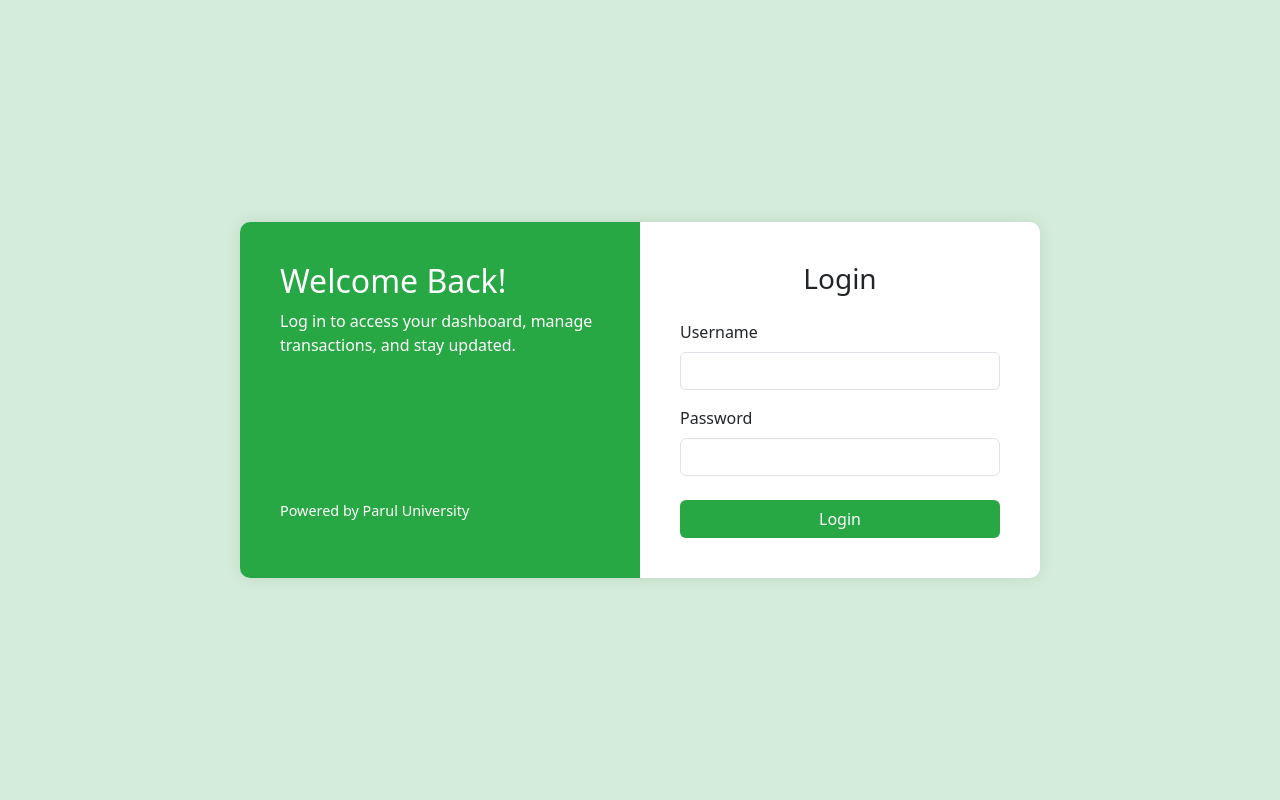
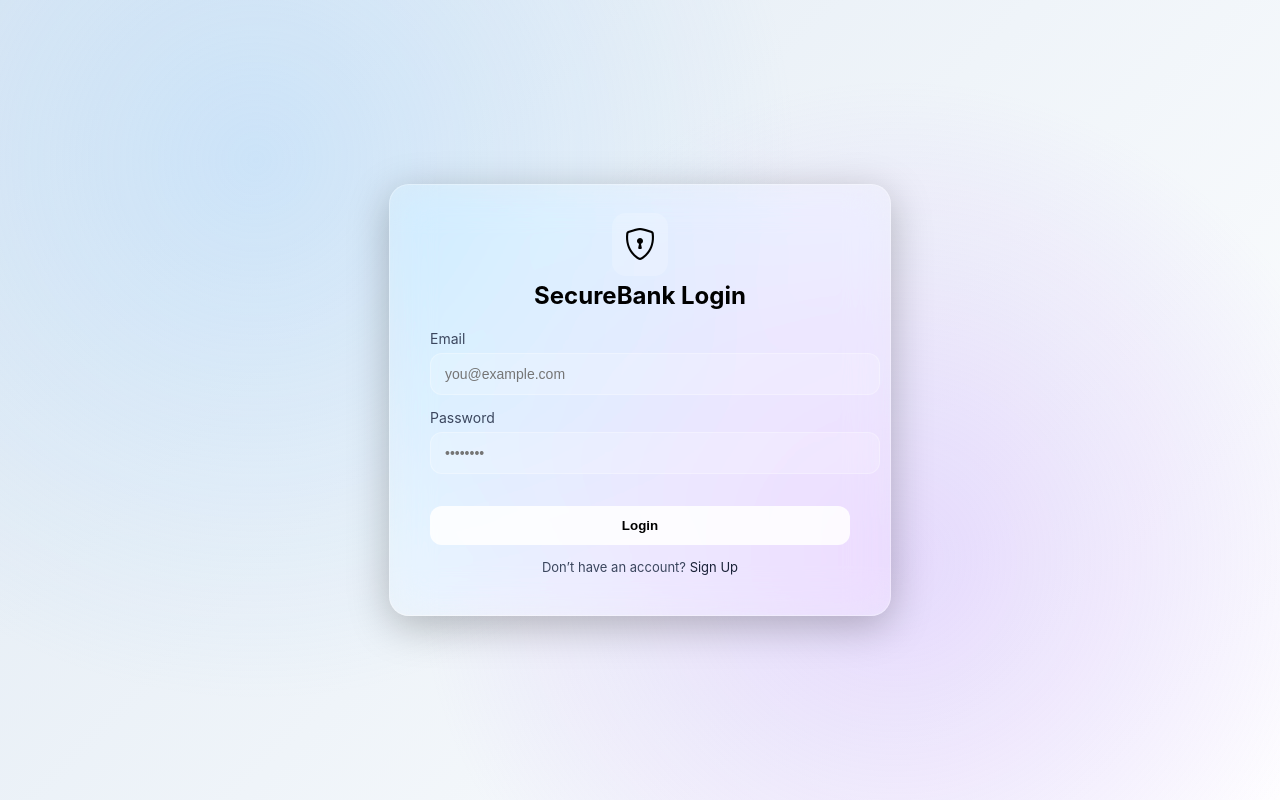
Before and after one commit to nashriel/secure-banking-ai, a Flask app: page /login in a window 1280 px wide. Run offline with Flask 3, Linux system fonts and the light colour scheme.

Commit message:
Update to Login Page

```diff
--- a/secure-banking-ai/app/templates/Login.html
+++ b/secure-banking-ai/app/templates/Login.html
@@ -1,89 +1,50 @@
 <!DOCTYPE html>
 <html lang="en">
 <head>
-    <meta charset="UTF-8">
-    <title>Login</title>
-    <!-- Bootstrap CSS -->
-    <link href="https://cdn.jsdelivr.net/npm/bootstrap@5.3.0/dist/css/bootstrap.min.css" rel="stylesheet">
+  <meta charset="UTF-8" />
+  <title>SecureBank — Login</title>
+  <meta name="viewport" content="width=device-width, initial-scale=1" />
+  <link href="https://cdn.jsdelivr.net/npm/bootstrap-icons@1.11.3/font/bootstrap-icons.css" rel="stylesheet">
+
   <style>
-        body, html {
-            height: 100%;
-            margin: 0;
-            background-color: #d4edda; /* Soft green */
-        }
-        .container-wrapper {
-            height: 100%;
-            display: flex;
-            justify-content: center;
-            align-items: center;
-        }
-        .login-box {
-            background-color: #ffffff;
-            border-radius: 10px;
-            box-shadow: 0 0 15px rgba(0,0,0,0.1);
-            overflow: hidden;
-            max-width: 800px;
-            width: 100%;
-        }
-        .welcome-section {
-            background-color: #28a745;
-            color: white;
-            padding: 40px;
-        }
-        .login-section {
-            padding: 40px;
-        }
-        .btn-login {
-            background-color: #28a745;
-            color: white;
-        }
-        .btn-login:hover {
-            background-color: #218838;
-        }
+    body,html{ height:100%; margin:0; font-family: Inter, sans-serif; }
+    :root{ --white:255,255,255; --glass:rgba(255,255,255,.14); --border:rgba(255,255,255,.28); --shadow:0 10px 40px rgba(0,0,0,.25); --text:#0b1020; --text-dim:#3b465e; --ink:#1a2238; --green:#2e7d32; --red:#c0392b; }
+    :root[data-theme="dark"]{ --text:#ecf2ff; --text-dim:#a8b1d1; --glass:rgba(20,22,40,.35); --border:rgba(255,255,255,.15); --shadow:0 10px 40px rgba(0,0,0,.45); --ink:#e6ebff; background:#0f1324; }
+
+    body{ background:linear-gradient(135deg,#dfe9f3,#ffffff00); display:flex; align-items:center; justify-content:center; overflow:hidden; }
+    .bg{ position:fixed; inset:0; background: radial-gradient(900px 900px at 20% 20%, #9ad0ff55, transparent 60%), radial-gradient(800px 800px at 70% 70%, #c49bff55, transparent 60%); z-index:-1; }
+    .glass{ background:var(--glass); border:1px solid var(--border); backdrop-filter:blur(20px) saturate(180%); box-shadow:var(--shadow); transition:.3s; }
+
+    .login-card{ width:100%; max-width:420px; border-radius:20px; padding:40px; text-align:center; }
+    h1{ margin-bottom:20px; font-size:24px; }
+    .form-group{ margin:14px 0; text-align:left; }
+    label{ font-size:14px; color:var(--text-dim); display:block; margin-bottom:6px; }
+    input{ width:100%; padding:12px 14px; border-radius:12px; border:1px solid var(--border); background:rgba(var(--white),.18); font-size:14px; outline:none; color:var(--ink); }
+    :root[data-theme="dark"] input{ color:var(--text); }
+
+    .btn{ margin-top:18px; width:100%; padding:12px; border:none; border-radius:12px; background:rgba(var(--white),.85); font-weight:600; cursor:pointer; }
+    .btn:hover{ background:#fff; box-shadow:0 10px 26px rgba(0,0,0,.16); }
+    .extra{ margin-top:14px; font-size:13px; color:var(--text-dim); }
+    .extra a{ color:var(--ink); text-decoration:none; }
   </style>
 </head>
 <body>
-
-<div class="container-wrapper">
-    <div class="login-box row g-0">
-        <!-- Welcome Section -->
-        <div class="col-md-6 welcome-section d-flex flex-column justify-content-center">
-            <h2>Welcome Back!</h2>
-            <p>Log in to access your dashboard, manage transactions, and stay updated.</p>
-            <p class="mt-auto" style="font-size: 0.9rem;">Powered by Parul University</p>
+  <div class="bg"></div>
+  <div class="login-card glass">
+    <i class="bi bi-shield-lock" style="font-size:32px; padding:12px; border-radius:14px; background:rgba(var(--white),.18);"></i>
+    <h1>SecureBank Login</h1>
+    <form>
+      <div class="form-group">
+        <label for="email">Email</label>
+        <input type="email" id="email" placeholder="you@example.com" required />
       </div>
-
-        <!-- Login Form Section -->
-        <div class="col-md-6 login-section">
-            <h3 class="text-center mb-4">Login</h3>
-
-            {% with messages = get_flashed_messages(with_categories=true) %}
-              {% for category, message in messages %}
-                <div class="alert alert-{{ 'success' if category == 'success' else 'danger' }} alert-dismissible fade show" role="alert">
-                  {{ message }}
-                  <button type="button" class="btn-close" data-bs-dismiss="alert" aria-label="Close"></button>
+      <div class="form-group">
+        <label for="pass">Password</label>
+        <input type="password" id="pass" placeholder="••••••••" required />
       </div>
-              {% endfor %}
-            {% endwith %}
-
-            <form method="POST">
-                <div class="mb-3">
-                    <label for="username" class="form-label">Username</label>
-                    <input type="text" name="username" class="form-control" id="username" required>
-                </div>
-
-                <div class="mb-4">
-                    <label for="password" class="form-label">Password</label>
-                    <input type="password" name="password" class="form-control" id="password" required>
-                </div>
-
-                <button type="submit" class="btn btn-login w-100">Login</button>
+      <button type="submit" class="btn">Login</button>
+      <div class="extra">Don’t have an account? <a href="#">Sign Up</a></div>
     </form>
   </div>
-    </div>
-</div>
-
-<!-- Bootstrap JS -->
-<script src="https://cdn.jsdelivr.net/npm/bootstrap@5.3.0/dist/js/bootstrap.bundle.min.js"></script>
 </body>
 </html>
```
Lines whose indentation alone changed are shown as unchanged.
